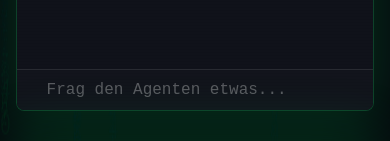
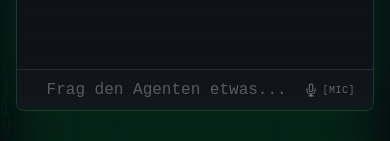
Before and after one commit to leducer/ai-portfolio-dashboard, a Next.js app: page / in a window 390 px wide. Shown: the part 615-756 px from the top of the page. Built offline with nearby package versions, Linux system fonts and the light colour scheme.

Commit message:
feat: integrate native Web Speech API Speech-to-Text microphone input

```diff
--- a/src/components/atoms/TerminalInput.tsx
+++ b/src/components/atoms/TerminalInput.tsx
@@ -1,6 +1,7 @@
 "use client";
 
-import type { ChangeEvent, FormEvent } from "react";
+import { useEffect, useRef, useState, type ChangeEvent, type FormEvent, type MouseEvent } from "react";
+import { flushSync } from "react-dom";
 
 interface TerminalInputProps {
   value: string;
@@ -10,6 +11,28 @@ interface TerminalInputProps {
   disabled?: boolean;
 }
 
+type SpeechRecognitionCtor = new () => BrowserSpeechRecognition;
+
+type BrowserSpeechRecognition = {
+  lang: string;
+  interimResults: boolean;
+  onresult: ((event: { results: ArrayLike<ArrayLike<{ transcript: string }>> }) => void) | null;
+  onend: (() => void) | null;
+  onerror: (() => void) | null;
+  start: () => void;
+  stop: () => void;
+  abort: () => void;
+};
+
+function getSpeechRecognitionCtor(): SpeechRecognitionCtor | null {
+  if (typeof window === "undefined") return null;
+  const speechWindow = window as Window & {
+    SpeechRecognition?: SpeechRecognitionCtor;
+    webkitSpeechRecognition?: SpeechRecognitionCtor;
+  };
+  return speechWindow.SpeechRecognition || speechWindow.webkitSpeechRecognition || null;
+}
+
 export default function TerminalInput({
   value,
   onChange,
@@ -17,6 +40,106 @@ export default function TerminalInput({
   placeholder = "Frag den Agenten etwas...",
   disabled = false,
 }: TerminalInputProps) {
+  const [isListening, setIsListening] = useState(false);
+  const [isSupported, setIsSupported] = useState(false);
+  const recognitionRef = useRef<BrowserSpeechRecognition | null>(null);
+  const valueRef = useRef(value);
+  const onChangeRef = useRef(onChange);
+  const onSubmitRef = useRef(onSubmit);
+  const receivedResultRef = useRef(false);
+  const autoSubmitTimerRef = useRef<ReturnType<typeof setTimeout> | null>(null);
+
+  valueRef.current = value;
+  onChangeRef.current = onChange;
+  onSubmitRef.current = onSubmit;
+
+  const clearAutoSubmitTimer = () => {
+    if (autoSubmitTimerRef.current === null) return;
+    clearTimeout(autoSubmitTimerRef.current);
+    autoSubmitTimerRef.current = null;
+  };
+
+  useEffect(() => {
+    const SpeechRecognition = getSpeechRecognitionCtor();
+    if (!SpeechRecognition) return;
+
+    const recognition = new SpeechRecognition();
+    recognition.lang = "de-DE";
+    recognition.interimResults = false;
+
+    recognition.onresult = (event) => {
+      const transcript = event.results[0]?.[0]?.transcript?.trim();
+      if (!transcript) return;
+
+      const current = valueRef.current;
+      const nextValue = current.trim() ? `${current.trimEnd()} ${transcript}` : transcript;
+      receivedResultRef.current = true;
+      // Sofort committen, damit das Feld den Text zeigt, bevor onend feuert.
+      flushSync(() => {
+        onChangeRef.current({
+          target: { value: nextValue },
+        } as ChangeEvent<HTMLInputElement>);
+      });
+    };
+
+    recognition.onend = () => {
+      setIsListening(false);
+      if (!receivedResultRef.current) return;
+      receivedResultRef.current = false;
+      clearAutoSubmitTimer();
+      // Kurze Pause, damit der Recruiter das Transkript sieht, bevor es rausgeht.
+      autoSubmitTimerRef.current = setTimeout(() => {
+        autoSubmitTimerRef.current = null;
+        onSubmitRef.current({ preventDefault() {} } as FormEvent);
+      }, 400);
+    };
+
+    recognition.onerror = () => {
+      receivedResultRef.current = false;
+      clearAutoSubmitTimer();
+      setIsListening(false);
+    };
+
+    recognitionRef.current = recognition;
+    setIsSupported(true);
+
+    return () => {
+      clearAutoSubmitTimer();
+      recognition.onresult = null;
+      recognition.onend = null;
+      recognition.onerror = null;
+      recognition.abort();
+      recognitionRef.current = null;
+    };
+  }, []);
+
+  useEffect(() => {
+    if (!disabled || !isListening) return;
+    recognitionRef.current?.stop();
+    setIsListening(false);
+  }, [disabled, isListening]);
+
+  const toggleListening = (event: MouseEvent<HTMLButtonElement>) => {
+    event.preventDefault();
+    const recognition = recognitionRef.current;
+    if (!recognition || disabled) return;
+
+    if (isListening) {
+      recognition.stop();
+      setIsListening(false);
+      return;
+    }
+
+    try {
+      receivedResultRef.current = false;
+      clearAutoSubmitTimer();
+      recognition.start();
+      setIsListening(true);
+    } catch {
+      setIsListening(false);
+    }
+  };
+
   return (
     <form
       onSubmit={onSubmit}
@@ -30,11 +153,46 @@ export default function TerminalInput({
       <input
         type="text"
         value={value}
-        onChange={onChange}
+        onChange={(event) => {
+          // Tastatur-Korrektur: geplantes Auto-Submit nach Sprache abbrechen.
+          if (event.nativeEvent) clearAutoSubmitTimer();
+          onChange(event);
+        }}
         placeholder={placeholder}
         disabled={disabled}
         className="flex-1 border-none bg-transparent text-white outline-none placeholder:text-white/30 disabled:cursor-not-allowed"
       />
+      {isSupported && (
+        <button
+          type="button"
+          onClick={toggleListening}
+          disabled={disabled}
+          aria-label={isListening ? "Aufnahme stoppen" : "Spracheingabe starten"}
+          aria-pressed={isListening}
+          className={`inline-flex shrink-0 items-center gap-1 rounded-md px-1.5 py-0.5 text-[10px] uppercase tracking-wider transition-colors disabled:cursor-not-allowed ${
+            isListening
+              ? "animate-pulse text-red-500 drop-shadow-[0_0_8px_var(--color-brand-neon)]"
+              : "text-white/35 hover:text-brand-neon"
+          }`}
+        >
+          <svg
+            aria-hidden="true"
+            viewBox="0 0 24 24"
+            fill="none"
+            stroke="currentColor"
+            strokeWidth={2}
+            strokeLinecap="round"
+            strokeLinejoin="round"
+            className="h-3.5 w-3.5 shrink-0"
+          >
+            <path d="M12 2a3 3 0 0 0-3 3v7a3 3 0 0 0 6 0V5a3 3 0 0 0-3-3z" />
+            <path d="M19 10v2a7 7 0 0 1-14 0v-2" />
+            <line x1="12" y1="19" x2="12" y2="22" />
+            <line x1="8" y1="22" x2="16" y2="22" />
+          </svg>
+          <span>[MIC]</span>
+        </button>
+      )}
     </form>
   );
 }
--- a/src/components/molecules/Terminal.tsx
+++ b/src/components/molecules/Terminal.tsx
@@ -52,6 +52,7 @@ function getToolInvocations(message: UIMessage) {
 
 export default function Terminal() {
   const [input, setInput] = useState("");
+  const inputRef = useRef("");
   const bottomRef = useRef<HTMLDivElement>(null);
 
   // Ohne useMemo würde bei jedem Render eine neue Transport-Instanz
@@ -88,15 +89,20 @@ export default function Terminal() {
   }, [messages, isLoading, scrollToBottom]);
 
   const handleInputChange = (e: ChangeEvent<HTMLInputElement>) => {
-    setInput(e.target.value);
+    const next = e.target.value;
+    // Ref sofort schreiben: SpeechRecognition ruft onChange und oft direkt
+    // danach onend/Submit auf – der State wäre sonst noch der alte Wert.
+    inputRef.current = next;
+    setInput(next);
   };
 
   const handleSubmit = (e: FormEvent) => {
     e.preventDefault();
-    const trimmed = input.trim();
+    const trimmed = inputRef.current.trim();
     if (!trimmed || isLoading) return;
 
     sendMessage({ text: trimmed });
+    inputRef.current = "";
     setInput("");
   };
 
```
